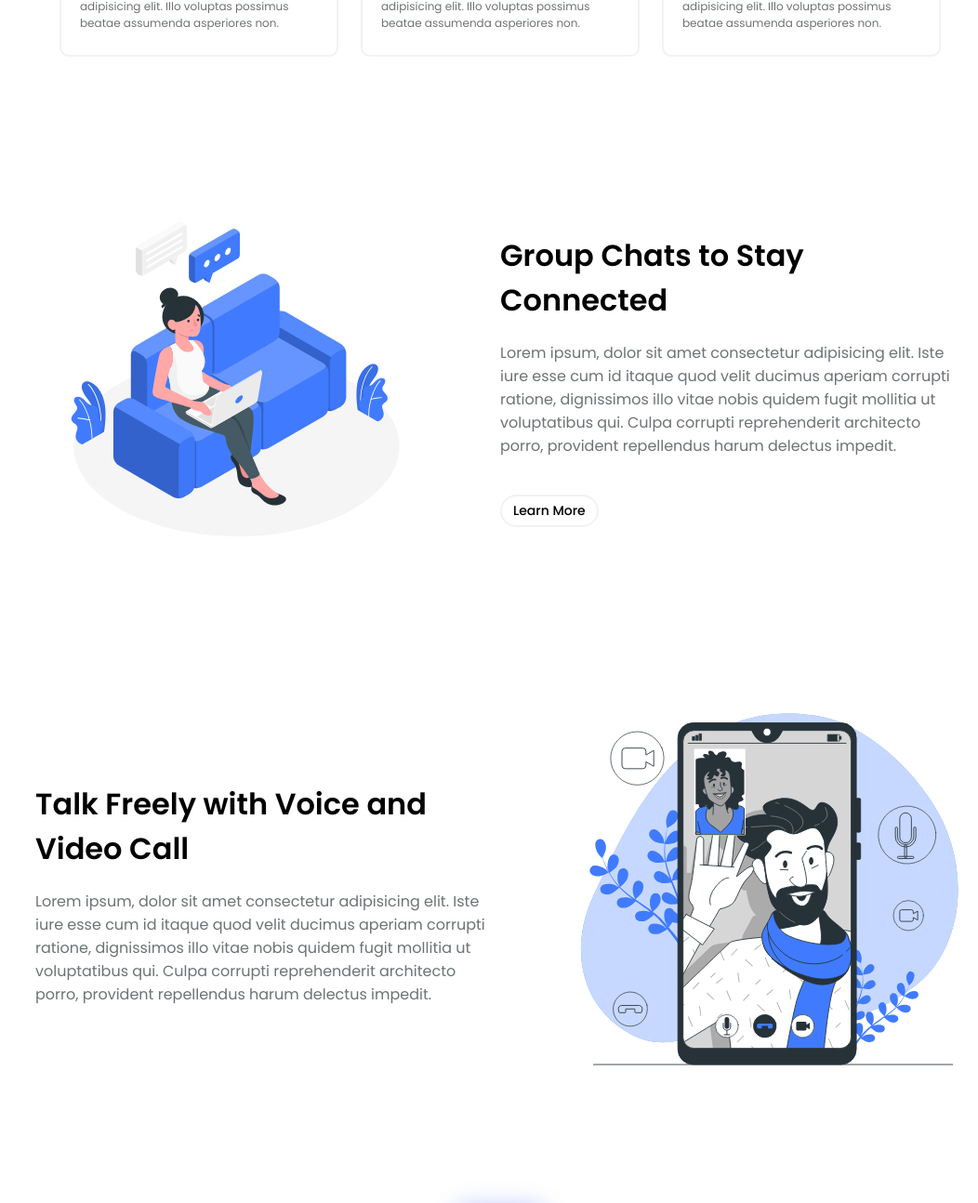
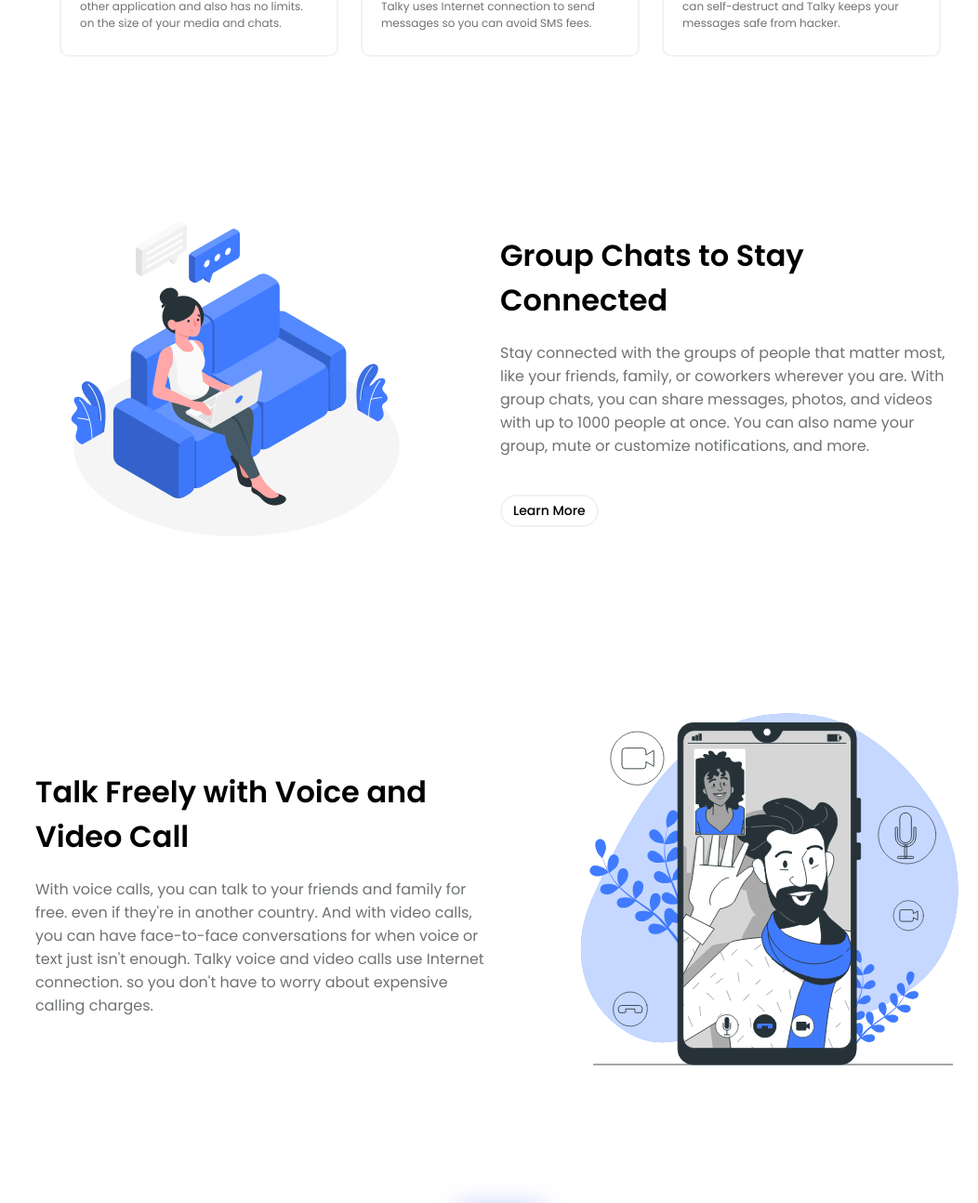
Before and after one commit to imkishan1/talky, a plain HTML site: page dist/index.html in a window 1280 px wide. Shown: the part 1054-2348 px from the top of the page at 93% size, without its empty margins (102-1154 px from the left). Drawn offline with nearby package versions, Linux system fonts and the light colour scheme.

Commit message:
initial commits

```diff
--- a/dist/index.html
+++ b/dist/index.html
@@ -51,7 +51,7 @@
         <div class="front-section" id="home">
                 <div class="text">
                     <h1 class="front-title">Stay Connected <br> With Your Friends And Family</h1>
-                    <p class="front-text">Lorem ipsum dolor sit, amet consectetur adipisicing elit. Atque temporibus.</p>
+                    <p class="front-text">Stay connected with your friends, family, or coworkers wherever you are for free and quickly.</p>
                     <div class="button">
                         <!-- <img src="./assests/apple-seeklogo.com.svg" class="size svg-color" alt=""> -->
                         <svg class="apple-logo" xmlns="http://www.w3.org/2000/svg" x="0px" y="0px"
@@ -116,7 +116,11 @@
                               </svg>
                         </div>
                         <h4>Fast & Powerful</h4>
-                        <p>Lorem ipsum dolor sit, amet consectetur adipisicing elit. Illo voluptas possimus beatae assumenda asperiores non.</p>
+                        <p>Talky delivers messages faster than any
+
+                            other application and also has no limits.
+
+                            on the size of your media and chats.</p>
                     </div>
                     <div class="service-box">
                         <div class="logo-box">
@@ -125,7 +129,7 @@
                               </svg>
                         </div>
                         <h4>Simple Messaging </h4>
-                        <p>Lorem ipsum dolor sit, amet consectetur adipisicing elit. Illo voluptas possimus beatae assumenda asperiores non.</p>
+                        <p>Message your friends & family for free. Talky uses Internet connection to send messages so you can avoid SMS fees.</p>
                     </div>
                     <div class="service-box">
                         <div class="logo-box">
@@ -134,7 +138,7 @@
                               </svg>
                         </div>
                         <h4>Keep Safety & Privacy</h4>
-                        <p>Lorem ipsum dolor sit, amet consectetur adipisicing elit. Illo voluptas possimus beatae assumenda asperiores non.</p>
+                        <p>Your messages are heavily encrypted and can self-destruct and Talky keeps your messages safe from hacker.</p>
                     </div>
                 </div>
             </div>
@@ -146,7 +150,7 @@
                 </div>
                 <div class="section-txt">
                     <h1>Group Chats to Stay Connected</h1>
-                    <p>Lorem ipsum, dolor sit amet consectetur adipisicing elit. Iste iure esse cum id itaque quod velit ducimus aperiam corrupti ratione, dignissimos illo vitae nobis quidem fugit mollitia ut voluptatibus qui. Culpa corrupti reprehenderit architecto porro, provident repellendus harum delectus impedit.
+                    <p>Stay connected with the groups of people that matter most, like your friends, family, or coworkers wherever you are. With group chats, you can share messages, photos, and videos with up to 1000 people at once. You can also name your group, mute or customize notifications, and more.
                         <div class="learn-more">Learn More</div>
                     </p>
 
@@ -157,7 +161,7 @@
             <div class="section3">
                 <div class="section-txt flex-center position-rel">
                     <h1>Talk Freely with Voice and Video Call</h1>
-                    <p>Lorem ipsum, dolor sit amet consectetur adipisicing elit. Iste iure esse cum id itaque quod velit ducimus aperiam corrupti ratione, dignissimos illo vitae nobis quidem fugit mollitia ut voluptatibus qui. Culpa corrupti reprehenderit architecto porro, provident repellendus harum delectus impedit.
+                    <p>With voice calls, you can talk to your friends and family for free. even if they're in another country. And with video calls, you can have face-to-face conversations for when voice or text just isn't enough. Talky voice and video calls use Internet connection. so you don't have to worry about expensive calling charges.
                     </p>
                     <!-- <div class="learn-more flex-start">Learn More</div>     -->
                 </div>
```
